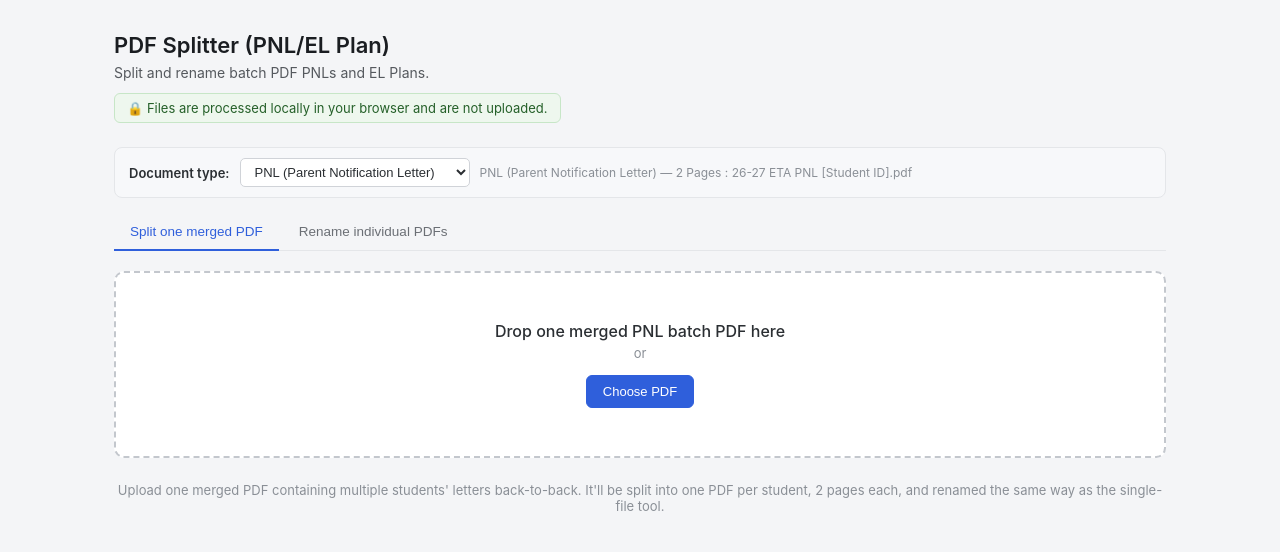
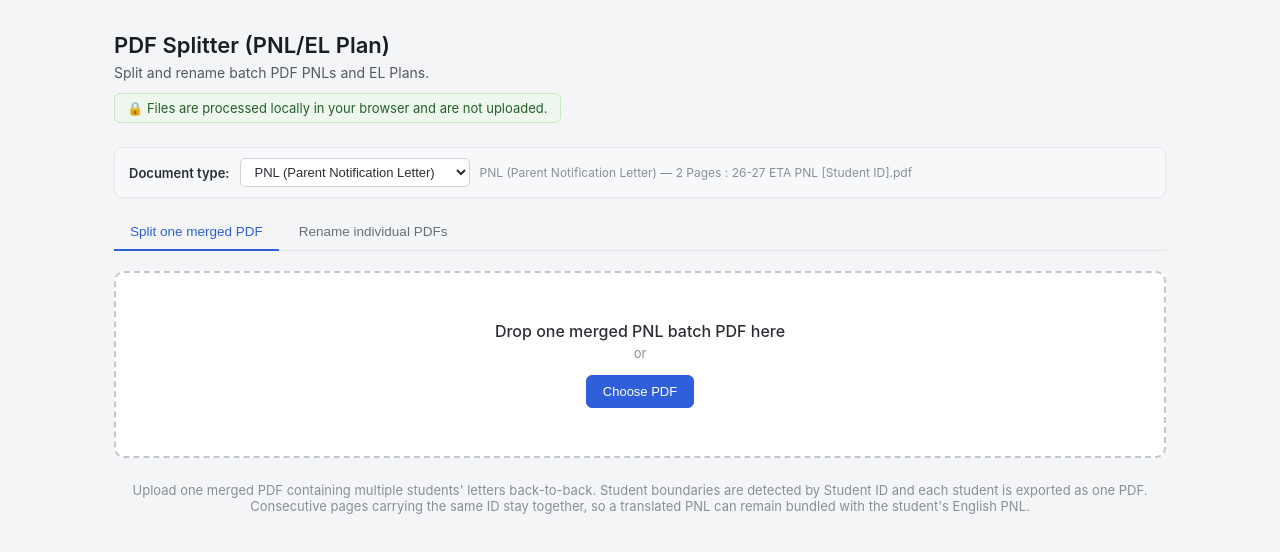
Before and after one commit to baplantas-star/pdf-splitter-pnl-el-plan, a React (Vite) app: page / in a window 1280 px wide. Shown: the top 552 px of the page. Built offline with nearby package versions, Linux system fonts and the light colour scheme.

Commit message:
Explain ID-aware PNL grouping in split UI

```diff
--- a/src/SplitView.tsx
+++ b/src/SplitView.tsx
@@ -206,14 +206,13 @@ export default function SplitView({
         <>
           <div className="toolbar">
             <span className="source-note">
-              {sourceName} — {totalPages} pages, split into {rows.length} student unit{rows.length === 1 ? '' : 's'} of{' '}
-              {profile.pagesPerStudent} page{profile.pagesPerStudent === 1 ? '' : 's'} each
+              {sourceName} — {totalPages} pages, grouped into {rows.length} student unit{rows.length === 1 ? '' : 's'}
             </span>
           </div>
           {oddPageWarning && (
             <div className="toolbar-note toolbar-note-block">
-              ⚠ Total page count ({totalPages}) isn't evenly divisible by {profile.pagesPerStudent}. The last unit may be
-              short a page — check it before downloading.
+              ⚠ Total page count ({totalPages}) isn't evenly divisible by the normal {profile.pagesPerStudent}-page unit.
+              Review any flagged unit before downloading.
             </div>
           )}
 
@@ -305,8 +304,9 @@ export default function SplitView({
 
       {rows.length === 0 && !processing && (
         <p className="empty-hint">
-          Upload one merged PDF containing multiple students' letters back-to-back. It'll be split into one PDF per
-          student, {profile.pagesPerStudent} pages each, and renamed the same way as the single-file tool.
+          Upload one merged PDF containing multiple students' letters back-to-back. Student boundaries are detected by
+          Student ID and each student is exported as one PDF. Consecutive pages carrying the same ID stay together, so a
+          translated PNL can remain bundled with the student's English PNL.
         </p>
       )}
 
```
